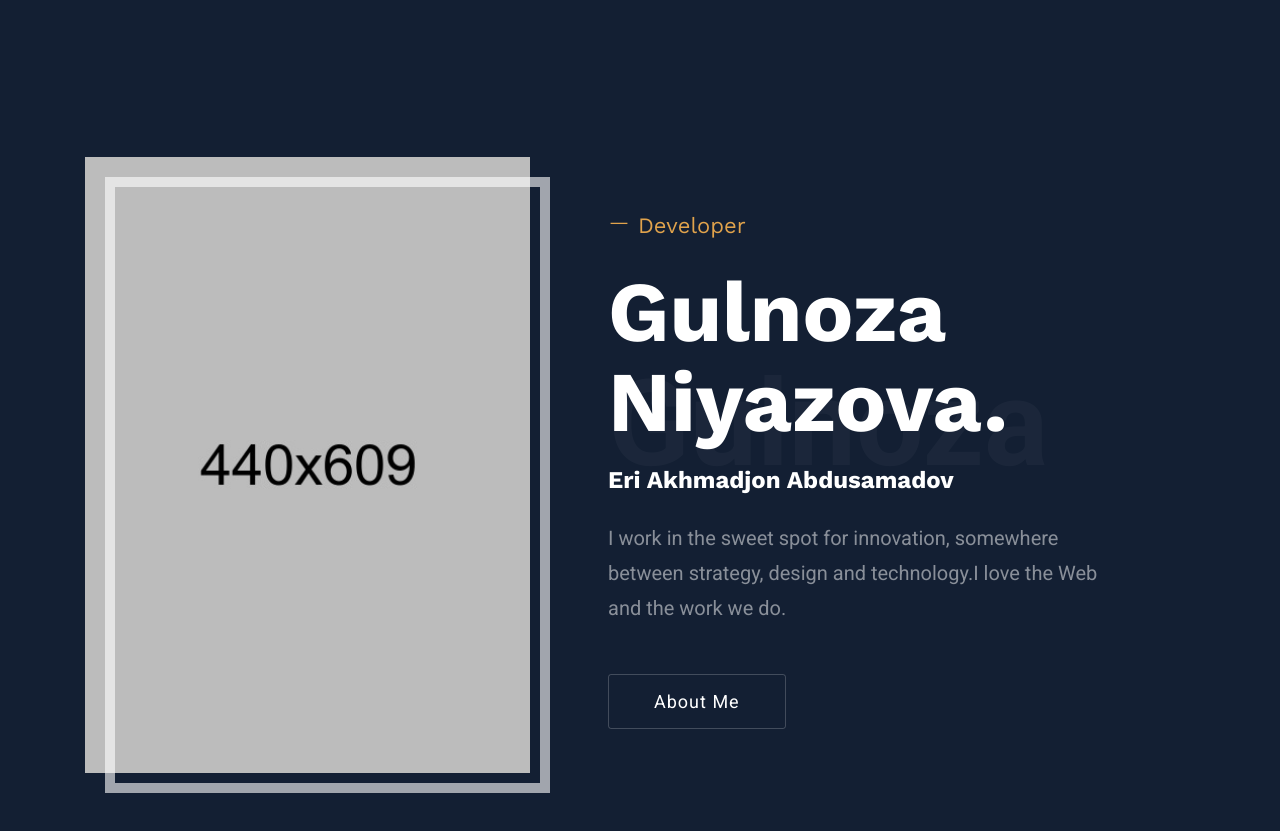
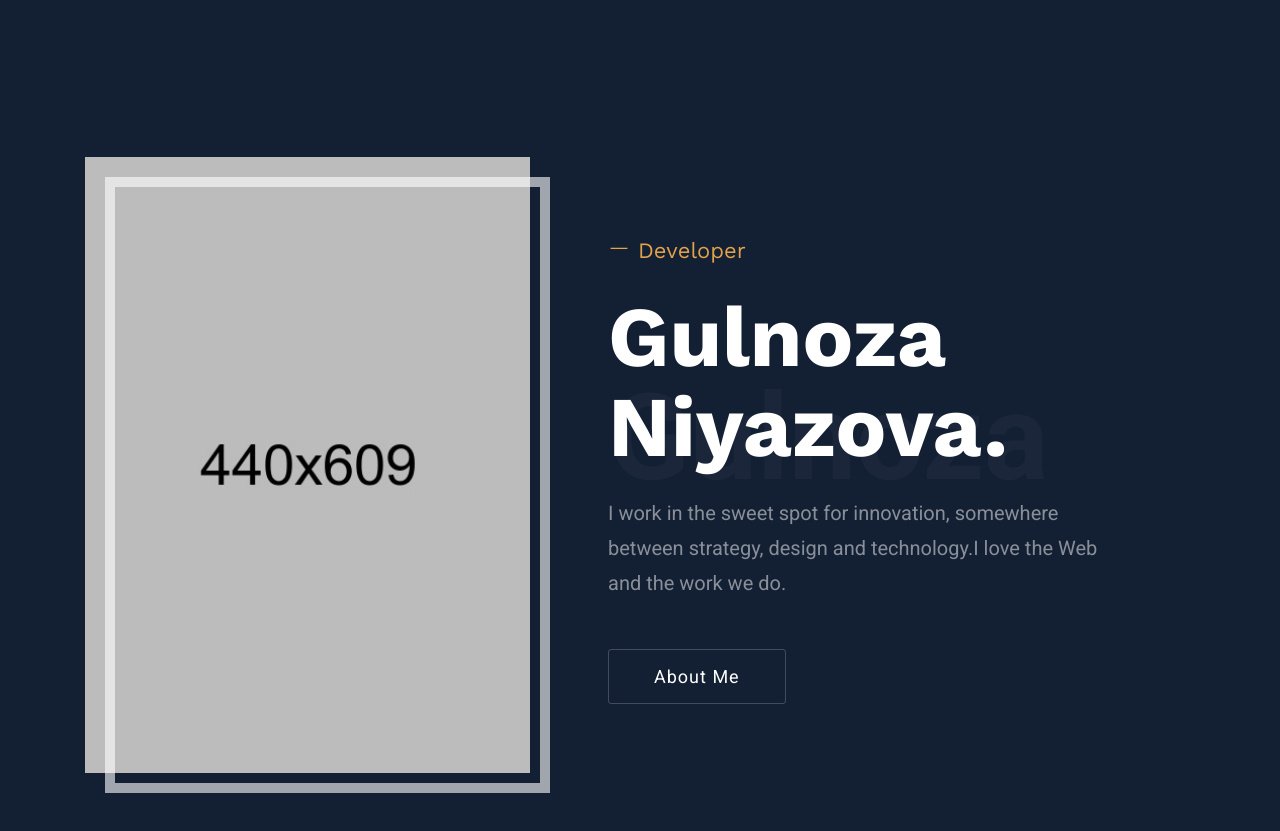
Before and after one commit to Akhmadjon-dev/pGN, a plain HTML site: page index.html in a window 1280 px wide. Shown: the part 83-914 px from the top of the page. Drawn offline with nearby package versions, Linux system fonts and the light colour scheme.

Commit message:
removed trash

```diff
--- a/index.html
+++ b/index.html
@@ -86,7 +86,6 @@
 					<span class="head-trans">Gulnoza</span>
 					<h1 class="font-weight-normal text-color text-md"><i class="ti-minus mr-2"></i>Developer</h1>
 					<h2 class="mt-3 text-lg mb-3 text-capitalize">Gulnoza Niyazova.</h2>
-					<h3>Eri Akhmadjon Abdusamadov</h3>
 					<p class="animated fadeInUp lead mt-4 mb-5 text-white-50 lh-35">I work in the sweet spot for innovation, somewhere between strategy, design and technology.I love the Web and the work we do.</p>
 					<a href="#about" class="btn btn-solid-border">About Me</a>
 				</div>
```
